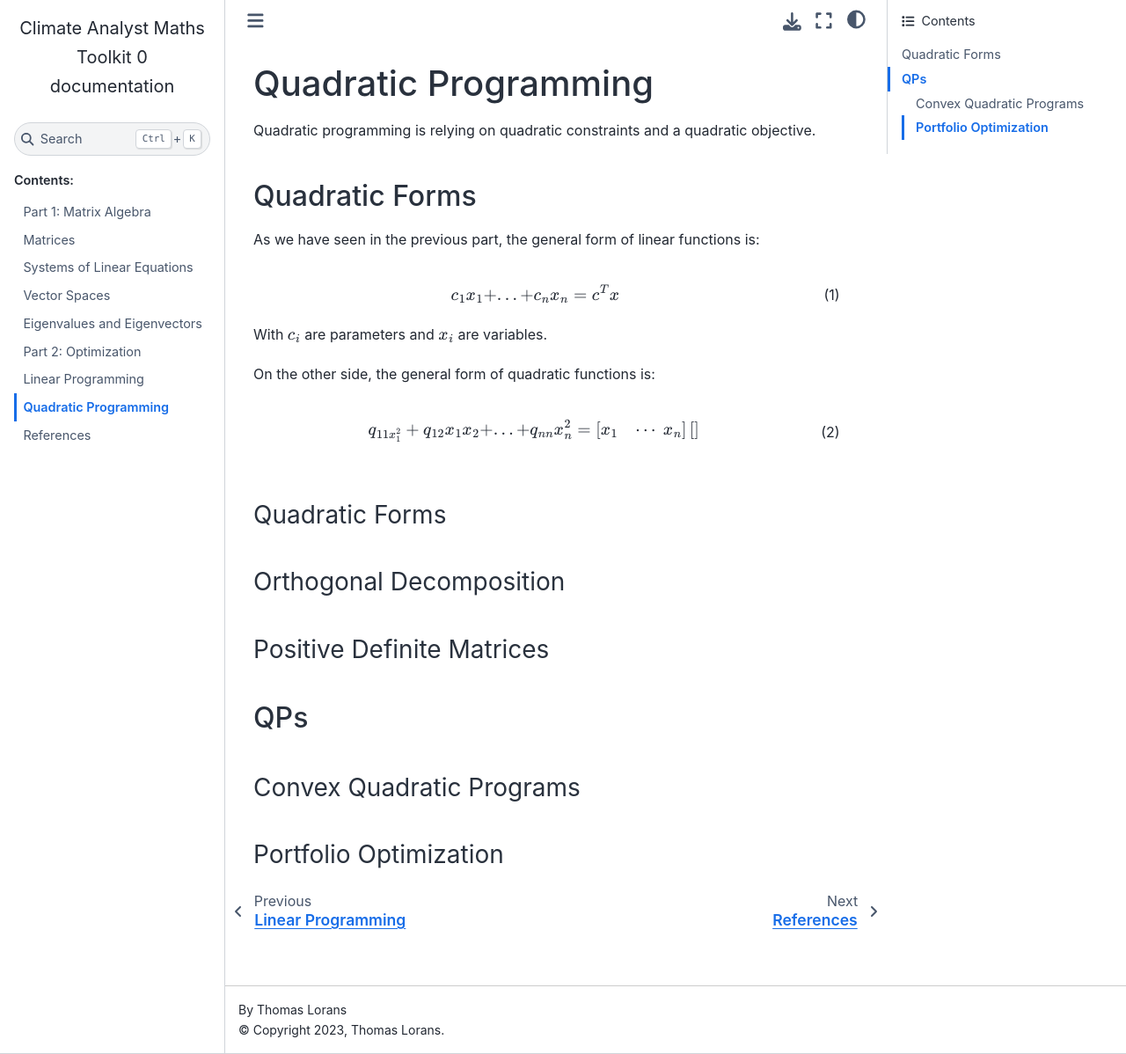
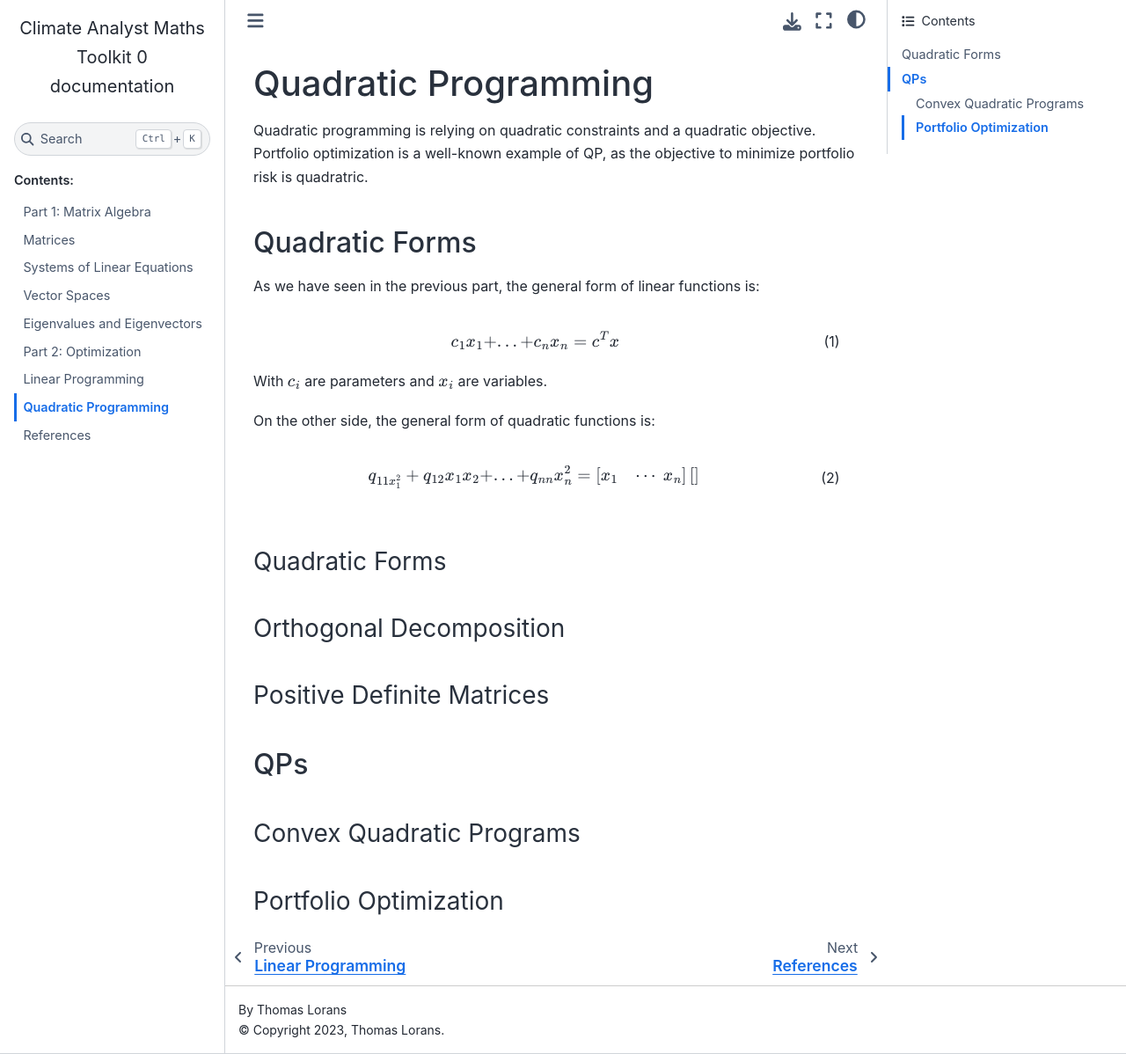
Before and after one commit to tlorans/ClimateAnalystMathsToolkit, a Sphinx documentation site: the page built from docs/source/leastsquaresandqp.md, in a window 1280 px wide and 1198 px high. Shown: the whole window at 88% size. Built offline with Sphinx 7.4.7 and the Sphinx Book theme 1.1.4, drawn with Linux system fonts in a browser that asks for light colours.

Commit message:
reformulated intro to QP

```diff
--- a/docs/source/leastsquaresandqp.md
+++ b/docs/source/leastsquaresandqp.md
@@ -1,6 +1,6 @@
 ## Quadratic Programming
 
-Quadratic programming is relying on quadratic constraints and a quadratic objective.
+Quadratic programming is relying on quadratic constraints and a quadratic objective. Portfolio optimization is a well-known example of QP, as the objective to minimize portfolio risk is quadratric.
 ### Quadratic Forms
 
 As we have seen in the previous part, the general form of linear functions is:
```
Also changed, not shown: 8 other files.
